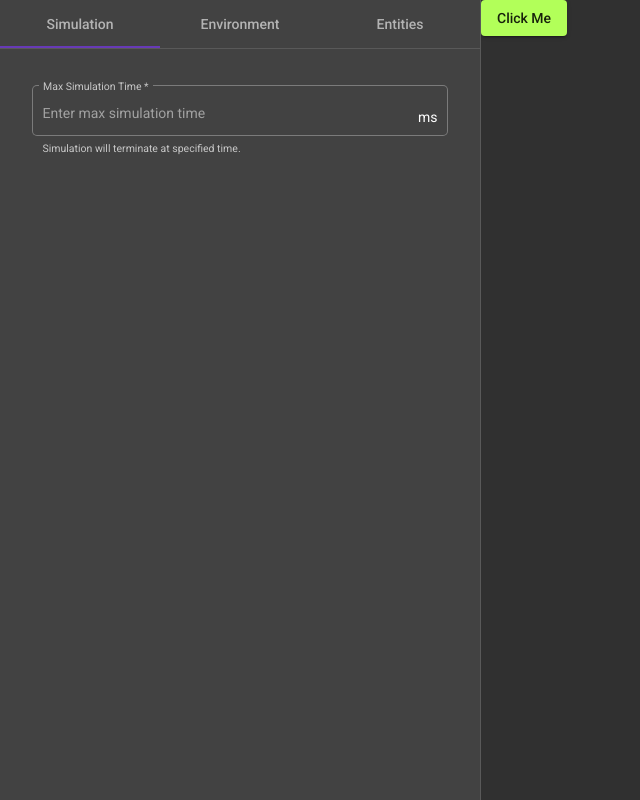
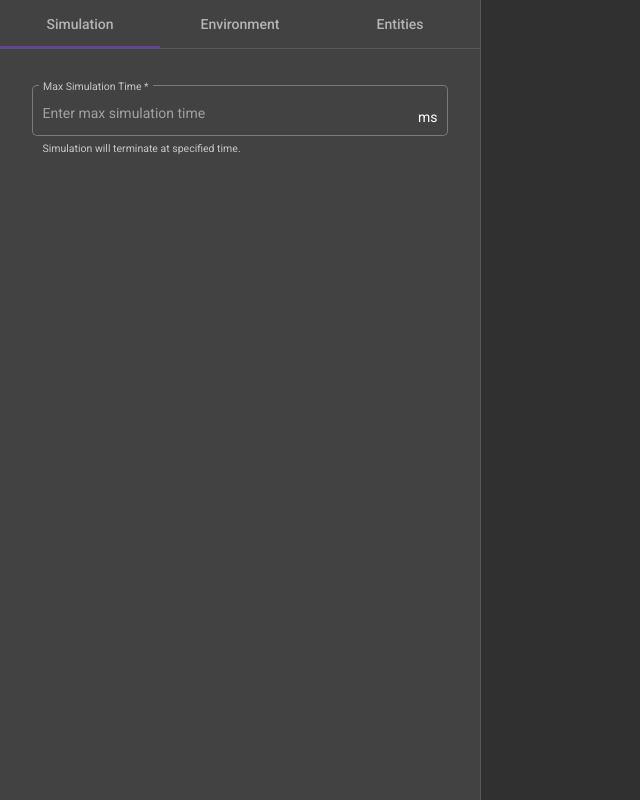
Before and after one commit to atrombet/fantom-gui, an Angular app: page / in a window 1280 px wide. Shown: the whole page, without its empty margins (0-640 px from the left). Built offline with nearby package versions, Linux system fonts and the light colour scheme.

Commit message:
Remove test markup from main content.

```diff
--- a/src/app/app.component.html
+++ b/src/app/app.component.html
@@ -12,7 +12,7 @@
       </mat-tab>
     </mat-tab-group>
   </mat-sidenav>
-  <mat-sidenav-content>
-    <button mat-raised-button color="accent">Click Me</button>
+  <mat-sidenav-content class="paxl">
+    <!-- Main content here. -->
   </mat-sidenav-content>
 </mat-sidenav-container>
```
